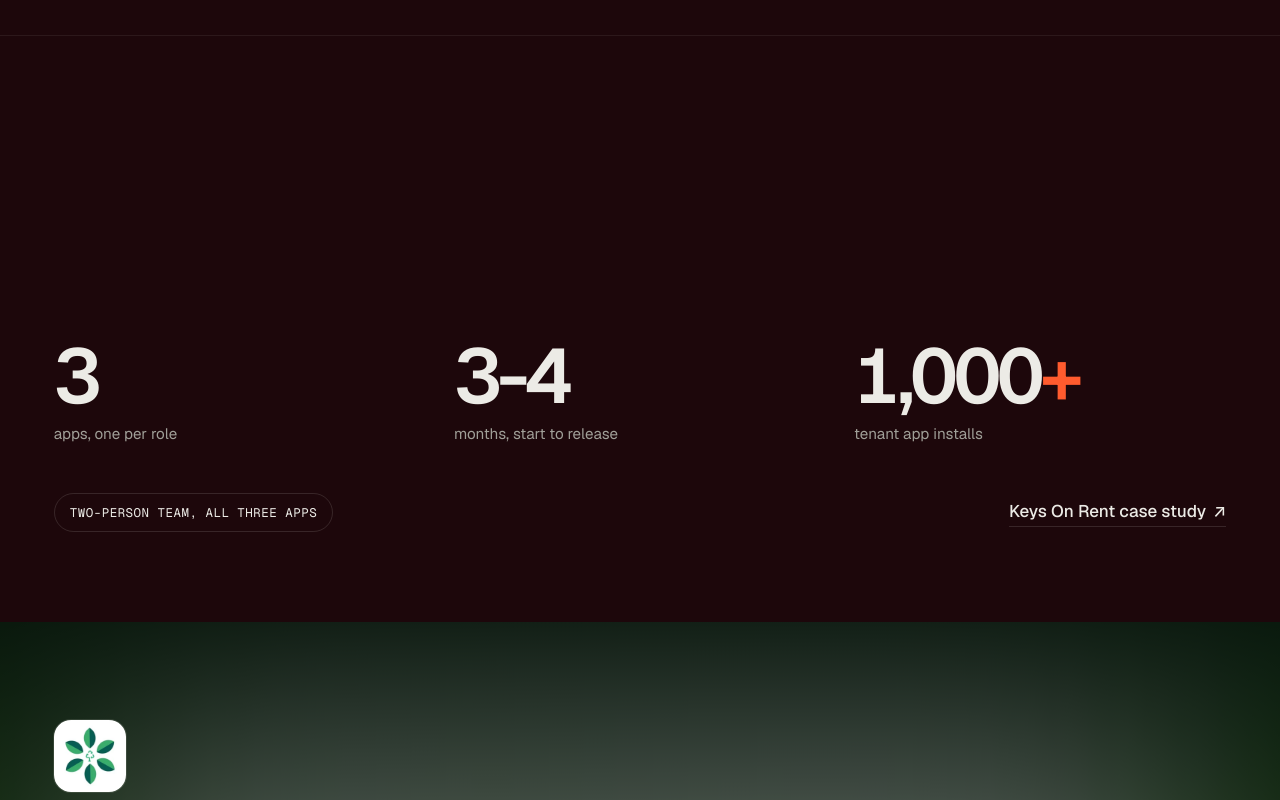
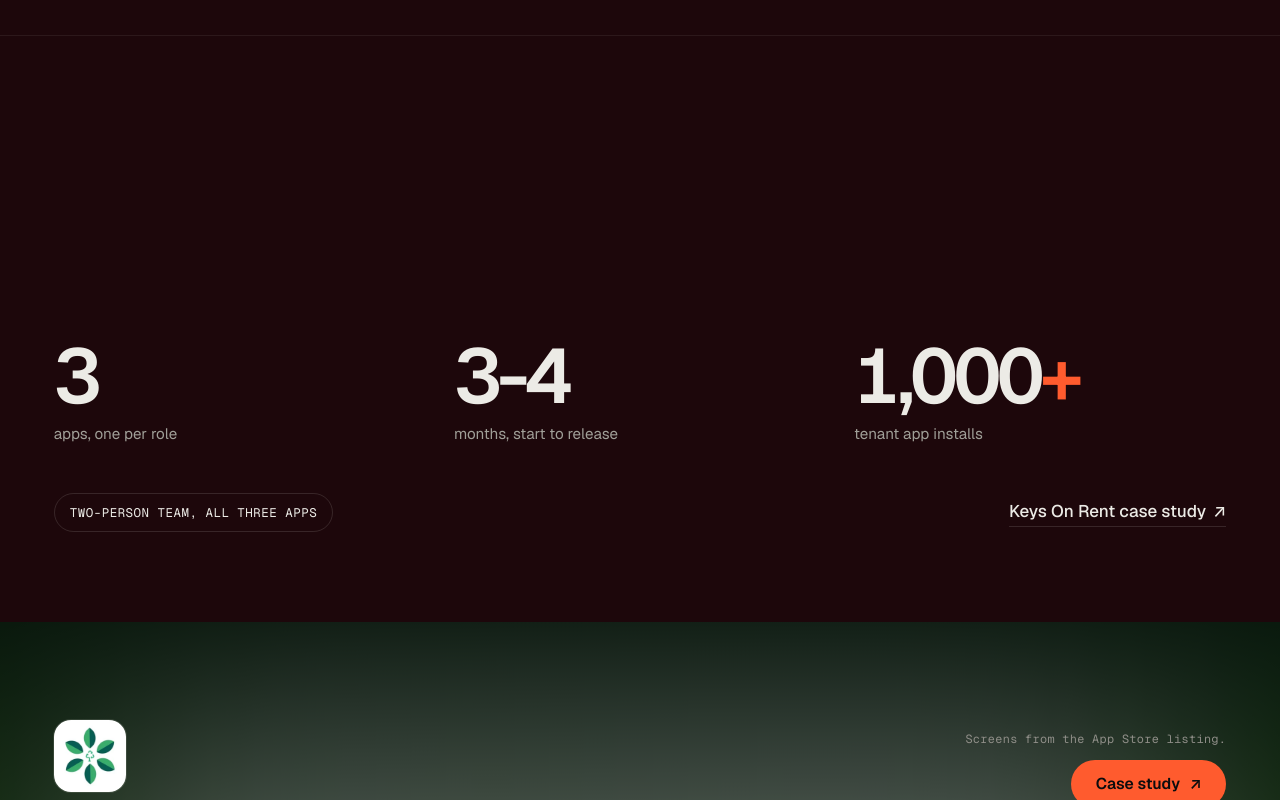
Before and after one commit to code-harmony0/arfat-portfolio, a plain HTML site: page index.html in a window 1280 px wide. Shown: the part 11200-12000 px from the top of the page. Drawn offline with Linux system fonts and the light colour scheme.

Commit message:
Eco Crew scene: move note and button clear of the phone fan
Co-Authored-By: Claude Sonnet 5.5 <noreply@anthropic.com>

```diff
--- a/style.css
+++ b/style.css
@@ -1307,3 +1307,8 @@ html:not(.static) .ship img{animation:ship-in linear both;animation-timeline:vie
 .foot a{display:inline-block;padding:10px 0}
 .cases-foot a{display:inline-block;padding:8px 0 6px}
 .contact-row{align-items:center}
+
+/* Eco Crew: keep the note and button clear of the phone fan on wide screens */
+@media (min-width:1021px){
+  html:not(.static) .eco-links{top:calc(var(--nav) + 44px);bottom:auto;left:auto;right:var(--edge);align-items:flex-end}
+}
```
